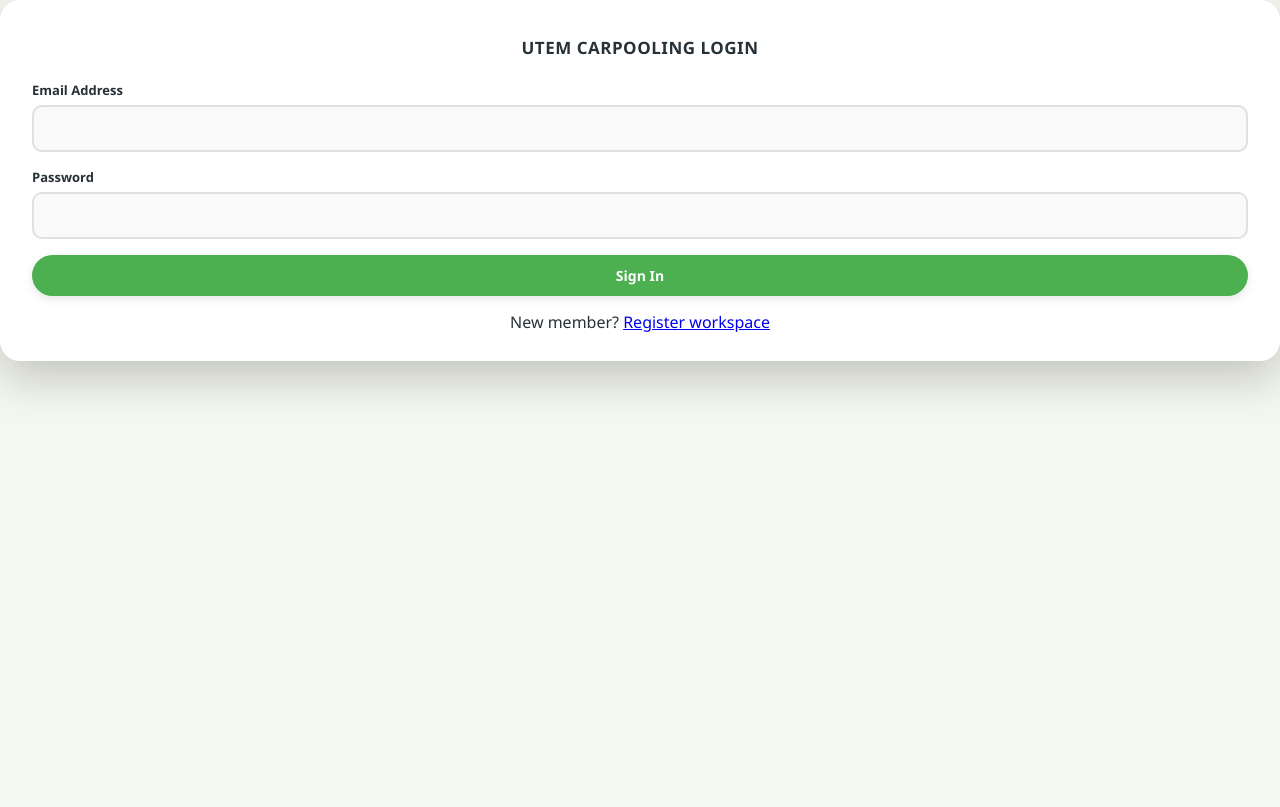
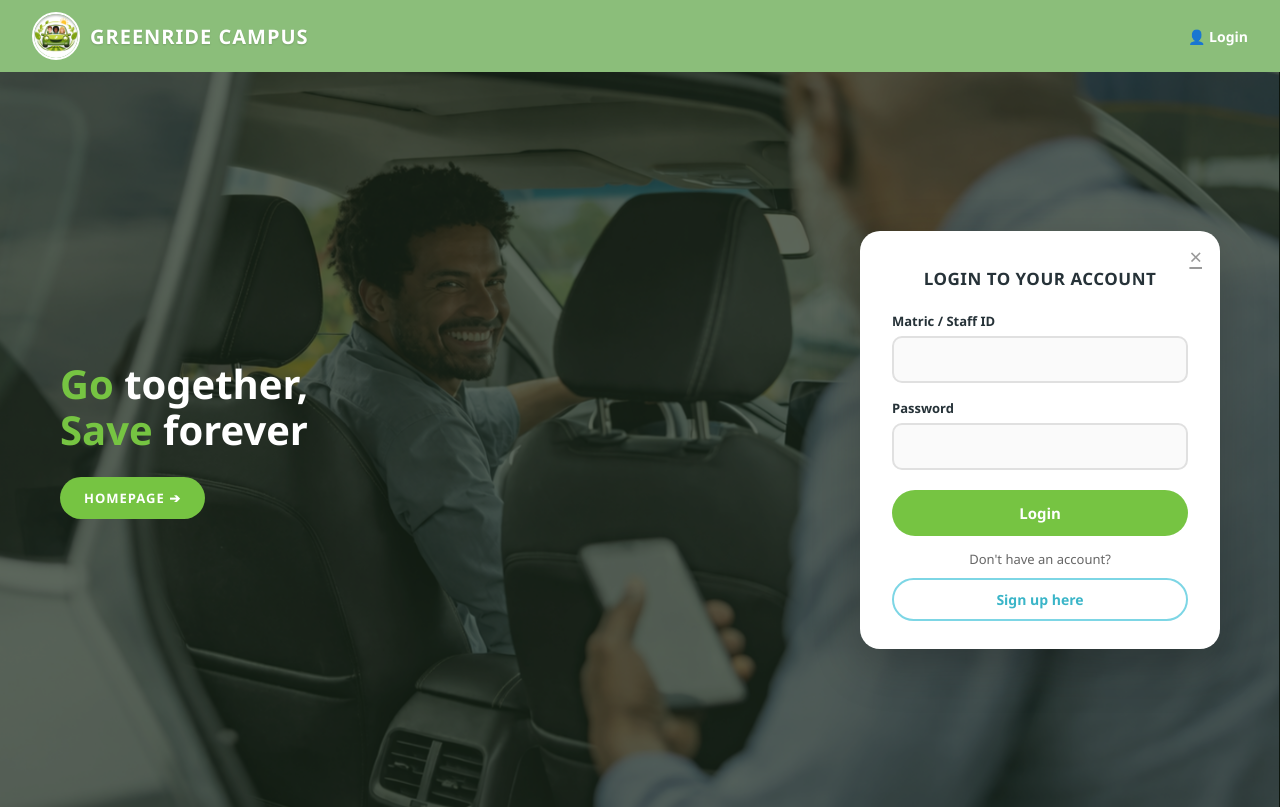
Before and after one commit to gitHamka/projectWorkshop, a PHP site: page /auth/login.php in a window 1280 px wide. Before the commit the page ends 400 px from the top, so only its background shows below. Run offline with PHP 8.4, Linux system fonts and the light colour scheme.

Commit message:
cantikkan login page

```diff
--- a/auth/login.php
+++ b/auth/login.php
@@ -2,19 +2,62 @@
 <html lang="en">
 <head>
     <meta charset="UTF-8">
+    <meta name="viewport" content="width=device-width, initial-scale=1.0">
     <title>Login - GreenRide Campus</title>
     <link rel="stylesheet" href="../assets/css/style.css">
     <link rel="stylesheet" href="../assets/css/auth.css">
 </head>
 <body>
-<div class="auth-container">
-    <h2>UTeM Carpooling Login</h2>
-    <form action="process_login.php" method="POST">
-        <div class="form-group"><label>Email Address</label><input type="email" name="email" required></div>
-        <div class="form-group"><label>Password</label><input type="password" name="password" required></div>
-        <button type="submit" class="btn btn-primary" style="width:100%;">Sign In</button>
-    </form>
-    <p style="text-align:center; margin-top:15px;">New member? <a href="signup.php">Register workspace</a></p>
+
+<!-- navbar -->
+<header>
+    <div class="logo-container">
+        <img src="../assets/images/logo.png" alt="GreenRide Campus Logo">
+        GREENRIDE CAMPUS
+    </div>
+    <nav>
+        <a href="../auth/login.php" class="nav-login-btn">
+            <span class="nav-user-icon">👤</span> Login
+        </a>
+    </nav>
+</header>
+
+    <!-- tagline + login -->
+<div class="auth-hero">
+
+    <!-- tagline -->
+    <div class="auth-hero-text">
+        <h1>
+            <span class="text-green">Go</span><span class="text-white"> together,</span><br>
+            <span class="text-green">Save</span><span class="text-white"> forever</span>
+        </h1>
+        <a href="../index.php" class="btn-homepage">HOMEPAGE ➔</a>
+    </div>
+
+    <!-- login -->
+    <div class="auth-wrapper">
+        <div class="auth-container">
+            <a href="../index.php" class="auth-close">×</a>
+            <h2>Login to your account</h2>
+
+            <form action="process_login.php" method="POST">
+                <div class="form-group">
+                    <label>Matric / Staff ID</label>
+                    <input type="text" name="email" required>
+                </div>
+                <div class="form-group">
+                    <label>Password</label>
+                    <input type="password" name="password" required>
+                </div>
+                <button type="submit" class="btn-login">Login</button>
+            </form>
+
+            <p class="no-account">Don't have an account?</p>
+            <a href="signup.php" class="btn-signup-link">Sign up here</a>
+        </div>
+    </div>
+
 </div>
+
 </body>
 </html>
```
